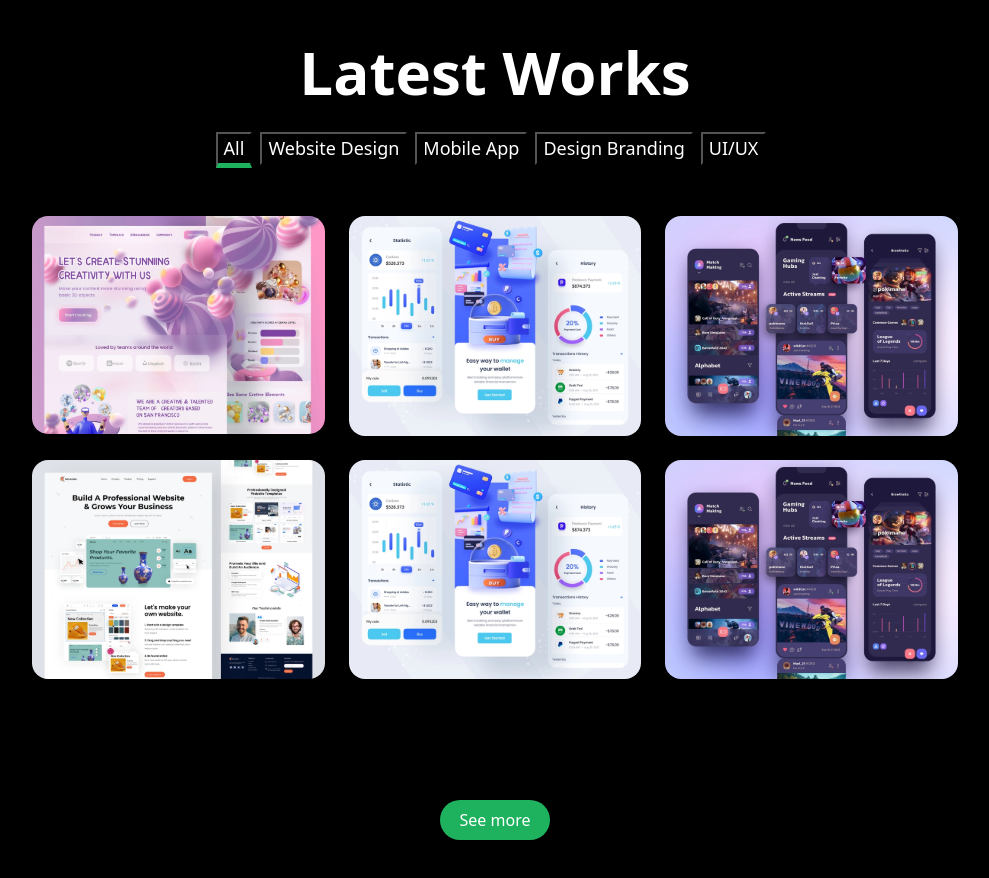
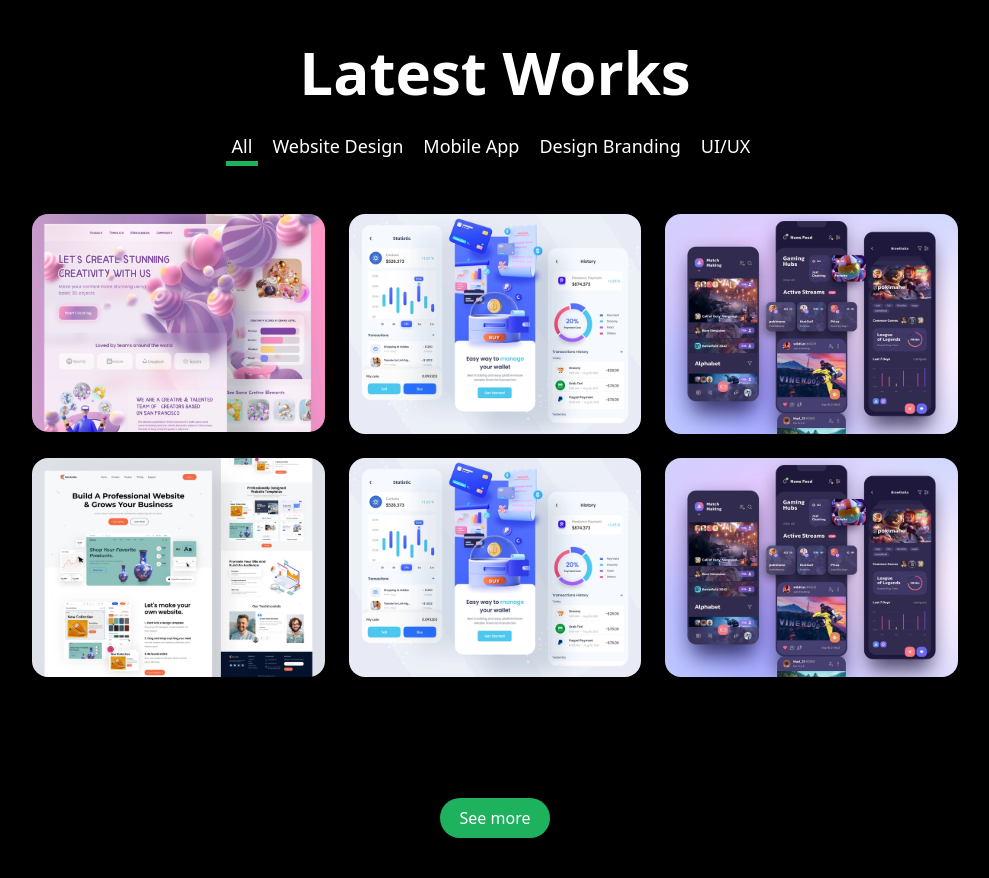
Before and after one commit to jiboladestiny/test, a React (Create React App) app: page / in a window 1280 px wide. Shown: the part 1820-2698 px from the top of the page, without its empty margins (145-1134 px from the left). Built offline with nearby package versions, Linux system fonts and the light colour scheme.

Commit message:
remove button outline and border

```diff
--- a/src/components/works.scss
+++ b/src/components/works.scss
@@ -6,6 +6,8 @@
       background-color: transparent;
       color: var(--white);
       font-size: 18px;
+      border: none;
+      outline: none;
       font-weight: 500;
 
       &.active {
@@ -21,19 +23,16 @@
 
 @media screen and (max-width: 576px) {
   .tab-wrapper {
-
     overflow-x: scroll;
     display: flex;
     &::-webkit-scrollbar {
       height: 10px;
     }
     .tab-btn {
-
-    min-width:143px;
-  &:nth-child(4){
+      min-width: 143px;
+      &:nth-child(4) {
         min-width: 155px;
       }
     }
   }
-
 }
```
Also changed, not shown: src/components/Work.jsx (+0 -84 lines). Lines whose indentation alone changed are shown as unchanged.
